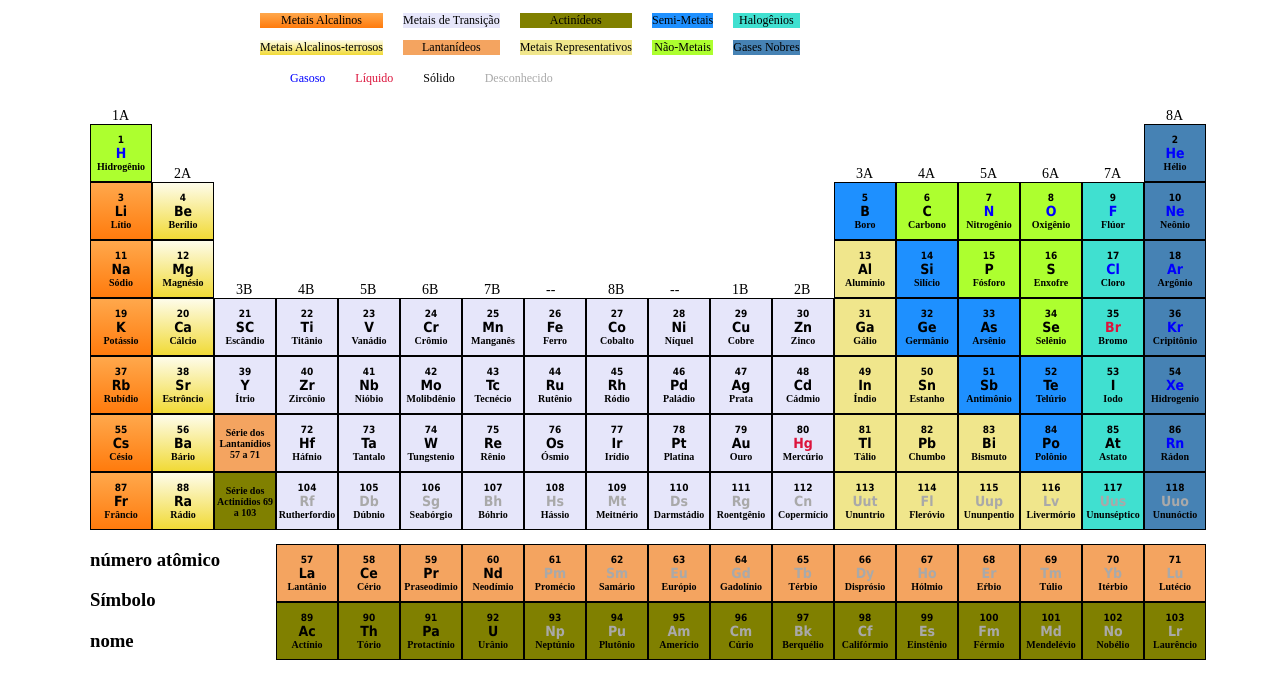
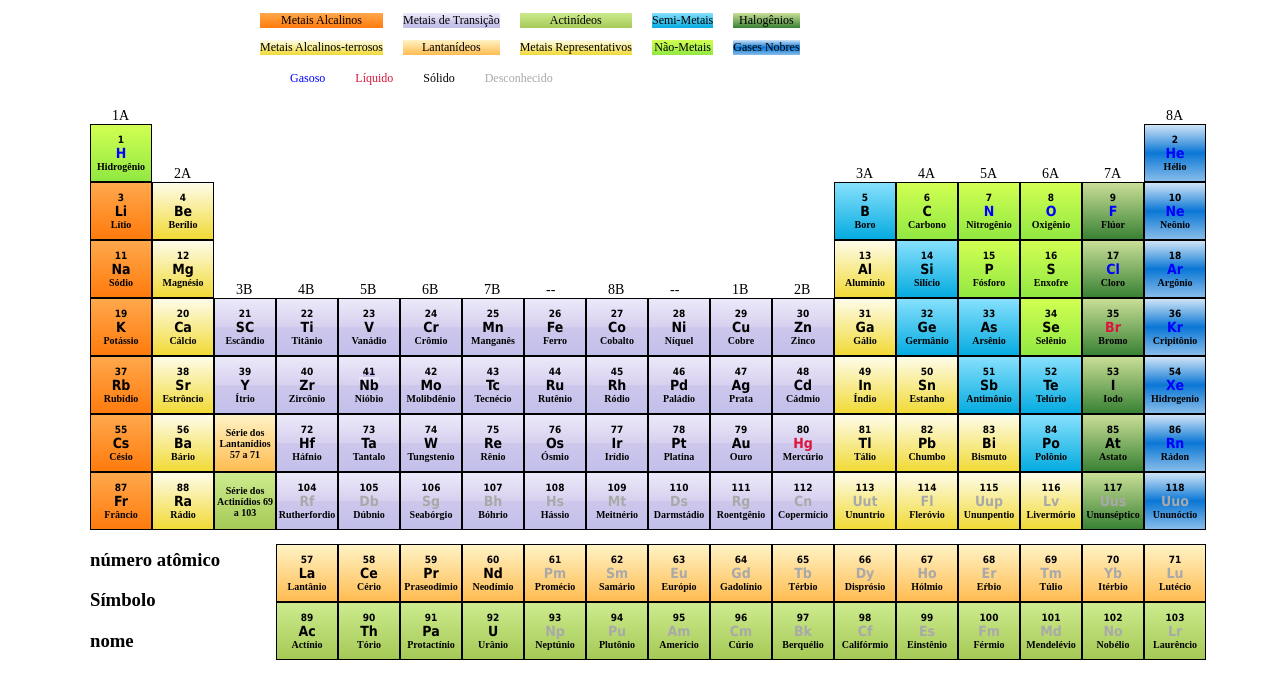
Before and after one commit to brmartins92/brmartins92.github.io, a plain HTML site: page div-periodica/index.html in a window 1280 px wide. Drawn offline with nearby package versions, Linux system fonts and the light colour scheme.

Commit message:
cores da tabela

```diff
--- a/div-periodica/css/style.css
+++ b/div-periodica/css/style.css
@@ -87,6 +87,7 @@ text-align:right;
 /*fim modal*/
 /* classes */
 .elemento{
+	cursor: pointer;
 font:bold 14px Tahoma, Geneva, sans-serif;
 font-style:normal;
 
@@ -160,28 +161,60 @@ top:2px;
 }
 .metais_transicao{
 	background-color: #E6E6FA;
+	background: -moz-linear-gradient(top, rgba(235,233,249,1) 0%, rgba(216,208,239,1) 50%, rgba(206,199,236,1) 51%, rgba(193,191,234,1) 100%); /* FF3.6-15 */
+background: -webkit-linear-gradient(top, rgba(235,233,249,1) 0%,rgba(216,208,239,1) 50%,rgba(206,199,236,1) 51%,rgba(193,191,234,1) 100%); /* Chrome10-25,Safari5.1-6 */
+background: linear-gradient(to bottom, rgba(235,233,249,1) 0%,rgba(216,208,239,1) 50%,rgba(206,199,236,1) 51%,rgba(193,191,234,1) 100%); /* W3C, IE10+, FF16+, Chrome26+, Opera12+, Safari7+ */
+filter: progid:DXImageTransform.Microsoft.gradient( startColorstr='#ebe9f9', endColorstr='#c1bfea',GradientType=0 ); /* IE6-9 */
 }
 .lantanideos{
 	background-color: #F4A460;
+	background: -moz-linear-gradient(top, rgba(255,243,197,1) 0%, rgba(255,188,81,1) 100%); /* FF3.6-15 */
+	background: -webkit-linear-gradient(top, rgba(255,243,197,1) 0%,rgba(255,188,81,1) 100%); /* Chrome10-25,Safari5.1-6 */
+	background: linear-gradient(to bottom, rgba(255,243,197,1) 0%,rgba(255,188,81,1) 100%); /* W3C, IE10+, FF16+, Chrome26+, Opera12+, Safari7+ */
+	filter: progid:DXImageTransform.Microsoft.gradient( startColorstr='#fff3c5', endColorstr='#ffbc51',GradientType=0 ); /* IE6-9 */
 }
 .actinideos{
 	background-color:#808000;
+	background: -moz-linear-gradient(top, rgba(205,235,142,1) 0%, rgba(165,201,86,1) 100%); /* FF3.6-15 */
+	background: -webkit-linear-gradient(top, rgba(205,235,142,1) 0%,rgba(165,201,86,1) 100%); /* Chrome10-25,Safari5.1-6 */
+	background: linear-gradient(to bottom, rgba(205,235,142,1) 0%,rgba(165,201,86,1) 100%); /* W3C, IE10+, FF16+, Chrome26+, Opera12+, Safari7+ */
+	filter: progid:DXImageTransform.Microsoft.gradient( startColorstr='#cdeb8e', endColorstr='#a5c956',GradientType=0 ); /* IE6-9 */
 }
 .semi_metais{
 	background-color: #1E90FF;
+	background: -moz-linear-gradient(top, rgba(135,224,253,1) 0%, rgba(83,203,241,1) 40%, rgba(5,171,224,1) 100%); /* FF3.6-15 */
+	background: -webkit-linear-gradient(top, rgba(135,224,253,1) 0%,rgba(83,203,241,1) 40%,rgba(5,171,224,1) 100%); /* Chrome10-25,Safari5.1-6 */
+	background: linear-gradient(to bottom, rgba(135,224,253,1) 0%,rgba(83,203,241,1) 40%,rgba(5,171,224,1) 100%); /* W3C, IE10+, FF16+, Chrome26+, Opera12+, Safari7+ */
+	filter: progid:DXImageTransform.Microsoft.gradient( startColorstr='#87e0fd', endColorstr='#05abe0',GradientType=0 ); /* IE6-9 */
 }
 .nao_metais{
 	background-color: #ADFF2F;
+	background: -moz-linear-gradient(top, rgba(210,255,82,1) 0%, rgba(145,232,66,1) 100%); /* FF3.6-15 */
+	background: -webkit-linear-gradient(top, rgba(210,255,82,1) 0%,rgba(145,232,66,1) 100%); /* Chrome10-25,Safari5.1-6 */
+	background: linear-gradient(to bottom, rgba(210,255,82,1) 0%,rgba(145,232,66,1) 100%); /* W3C, IE10+, FF16+, Chrome26+, Opera12+, Safari7+ */
+	filter: progid:DXImageTransform.Microsoft.gradient( startColorstr='#d2ff52', endColorstr='#91e842',GradientType=0 ); /* IE6-9 */
 }
 
 .metais_representativo{
 	background-color: #F0E68C;
+	background: -moz-linear-gradient(top, rgba(254,252,234,1) 0%, rgba(241,218,54,1) 100%); /* FF3.6-15 */
+	background: -webkit-linear-gradient(top, rgba(254,252,234,1) 0%,rgba(241,218,54,1) 100%); /* Chrome10-25,Safari5.1-6 */
+	background: linear-gradient(to bottom, rgba(254,252,234,1) 0%,rgba(241,218,54,1) 100%); /* W3C, IE10+, FF16+, Chrome26+, Opera12+, Safari7+ */
+	filter: progid:DXImageTransform.Microsoft.gradient( startColorstr='#fefcea', endColorstr='#f1da36',GradientType=0 ); /* IE6-9 */
 }
 .halogenios{
 	background-color: #40E0D0;
+	background: -moz-linear-gradient(top, rgba(201,222,150,1) 0%, rgba(138,182,107,1) 44%, rgba(57,130,53,1) 100%); /* FF3.6-15 */
+	background: -webkit-linear-gradient(top, rgba(201,222,150,1) 0%,rgba(138,182,107,1) 44%,rgba(57,130,53,1) 100%); /* Chrome10-25,Safari5.1-6 */
+	background: linear-gradient(to bottom, rgba(201,222,150,1) 0%,rgba(138,182,107,1) 44%,rgba(57,130,53,1) 100%); /* W3C, IE10+, FF16+, Chrome26+, Opera12+, Safari7+ */
+	filter: progid:DXImageTransform.Microsoft.gradient( startColorstr='#c9de96', endColorstr='#398235',GradientType=0 ); /* IE6-9 */
 }
 .gases_nobres{
-	background-color: #4682B4;
+	background-color: #4682B4; /* FF3.6-15 */
+	background: -webkit-linear-gradient(rgba(208,228,247,1) 0%, rgba(115,177,231,1) 24%, rgba(10,119,213,1) 50%, rgba(83,159,225,1) 79%, rgba(135,188,234,1) 100%);
+	background: -o-linear-gradient(rgba(208,228,247,1) 0%, rgba(115,177,231,1) 24%, rgba(10,119,213,1) 50%, rgba(83,159,225,1) 79%, rgba(135,188,234,1) 100%);
+	background: linear-gradient(rgba(208,228,247,1) 0%, rgba(115,177,231,1) 24%, rgba(10,119,213,1) 50%, rgba(83,159,225,1) 79%, rgba(135,188,234,1) 100%); /* Chrome10-25,Safari5.1-6 */ /* W3C, IE10+, FF16+, Chrome26+, Opera12+, Safari7+ */
+	filter: progid:DXImageTransform.Microsoft.gradient( startColorstr='#d0e4f7', endColorstr='#87bcea',GradientType=0 ); /* IE6-9 */
 }
 
 .margin_lantanideos,
```
Also changed, not shown: div-periodica/js/modal.js (+0 -7 lines), 1 other file.
